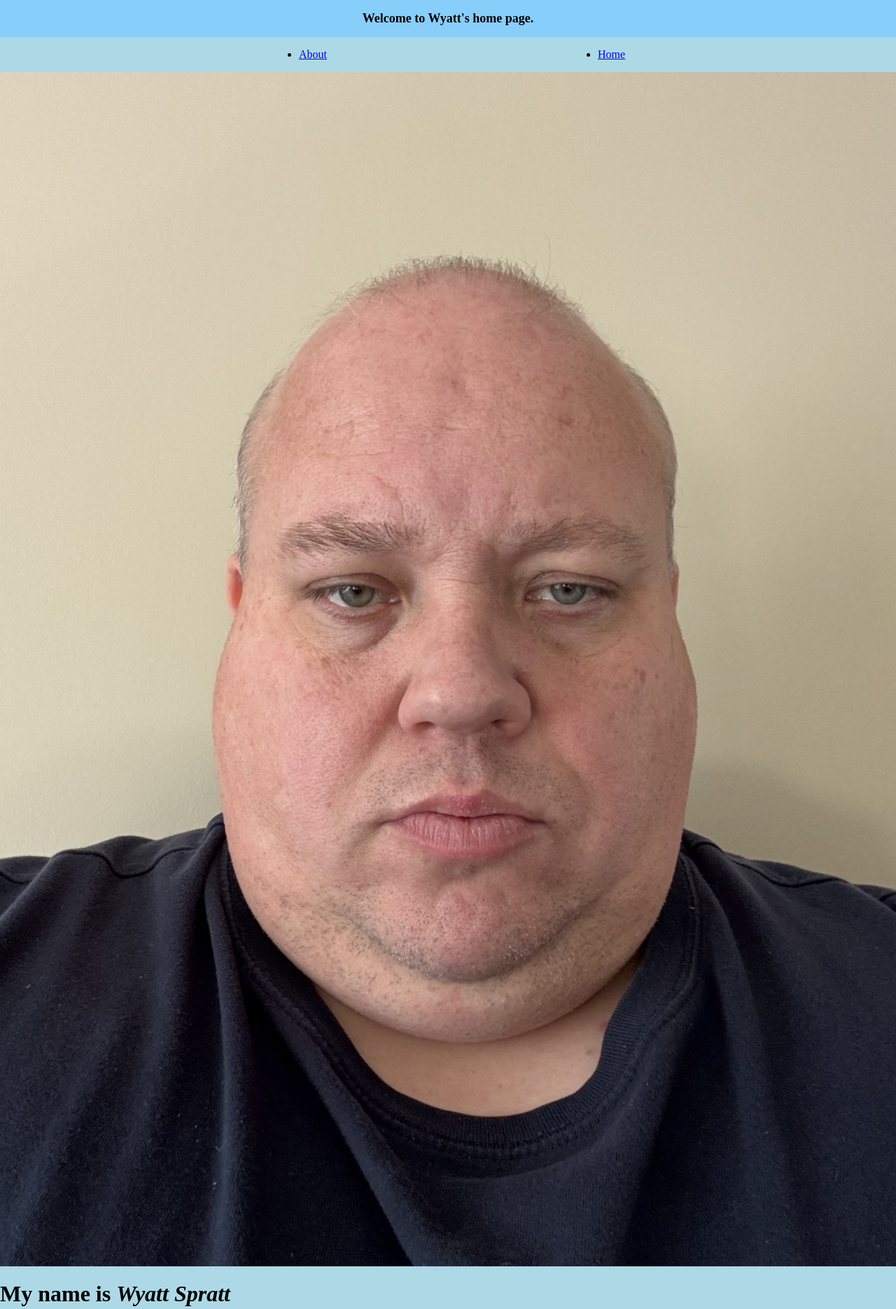
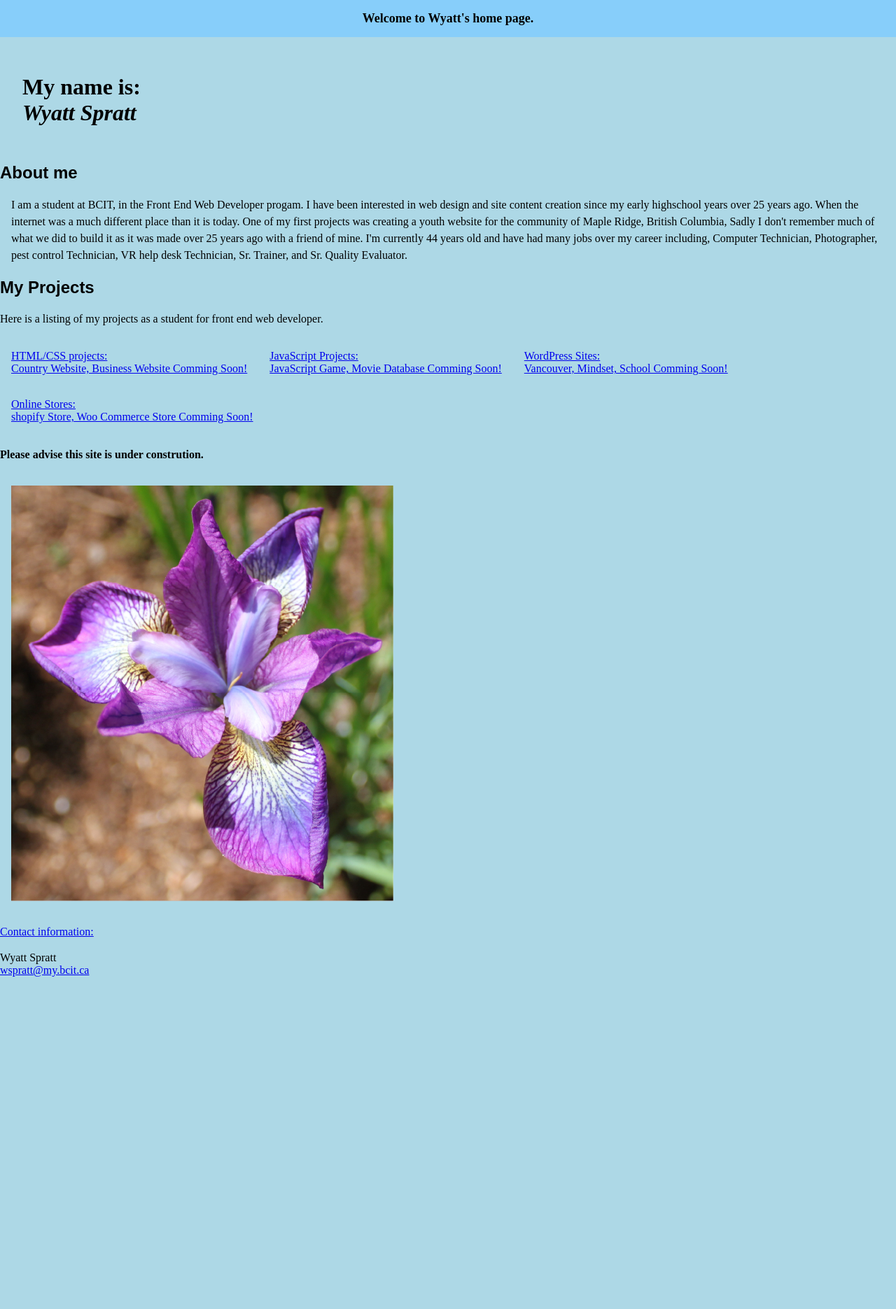
Before and after one commit to Rumtopf/fwd-landing-page-Wyatt, a plain HTML site: page index.html in a window 1280 px wide. Shown: the top 1871 px of the page at 70% size. After the commit the page ends 1412 px from the top, so only its background shows below. Drawn offline with Linux system fonts and the light colour scheme.

Commit message:
project 1 Landing Page v1.5 reworked site links

```diff
--- a/Styles/Styles.css
+++ b/Styles/Styles.css
@@ -28,37 +28,69 @@ body {
 }
 
 nav ul{
-	display:flex;
-	flex-wrap: wrap;
-justify-content: space-evenly;
-text-decoration: none;
+	list-style-type: none;
+	display: flex;
+	padding: 1rem;
 }
+@media (min-width: 50em) {
 
+nav {
+		display: none;
+	}
+	.navigation-menu {
+		flex: 1 1 auto;
+		padding:0 1rem;
+		justify-content: center;
+		color: lightskyblue;
+	}}
+nav li{
+	padding: 1rem;
+	justify-content: center;
+}
 h1{
+	padding: 2rem;
 	text-size-adjust: 1.5rem;
 	justify-content: center;
 	text-justify:auto;
 }
 
-/*h2,
-h3,
+h2{
+	font-family: Arial, Helvetica, sans-serif;
+	text-size-adjust: 1.5rem;
+	justify-content: center;
+	text-justify:auto;
+};
+/*h3,
 h4,
 h5,
 h6 {
 
 }
-
+*/
 p {
-
+font-family: Georgia, 'Times New Roman', Times, serif;
+line-height: 1.6rem;
+font-size: 1.5em;
 }
 
 
 /* Elements
----------------------------------------------
-ul {
-
+--------------------------------------------- */
+.projects{
+	display: flex;
+	flex-wrap: wrap;
+	justify-content: left;
+	margin: 0;
+	padding: 0;
 }
-
+.projects li {
+	list-style-type: none;
+	justify-content: space-evenly;
+	margin: 0;
+	padding: 1rem;
+	justify-content: center;
+}
+/*
 ol {
 
 }
@@ -76,7 +108,9 @@ table {
 }
 
 /* Links
+
 --------------------------------------------- */
+
 a {
 border: 1rem;
 }
@@ -119,13 +153,37 @@ header{
 	padding: 1rem;
 	font-size: large;
 	font-weight: bold;
-	text-align: center;
 	margin-top: auto;
 }
 
 /* Main
 --------------------------------------------- */
+.iris{
+	height:max-content;
+	max-width: 100%;
+	image-resolution: 512px 512px;
+	padding: 1rem;
+}
 
+section{
+	margin: 0;
+	padding: 0 ;
+justify-content: left ;
+}
+p{
+	line-height: 1.5rem;
 
+}
+
+.aboutme{
+	padding-left: 1rem;
+	padding-right: 1rem;
+}
 /* Footer
 --------------------------------------------- */
+
+div.construction {
+	display: flex;
+	flex-wrap: wrap;
+	justify-content: center;
+}
--- a/index.html
+++ b/index.html
@@ -2,55 +2,82 @@
 <head>
     <meta charset="UTF-8">
     <meta name="viewport" content="width=device-width, initial-scale=1.0">
-    <title>Project 1 Landing Page</title>
+    <title><b>Project 1 Landing Page</b></title>
 </head>
-<link rel="stylesheet" href="styles/normalize.css">
-<link rel="stylesheet" href="styles/styles.css">
 <header class="header">Welcome to Wyatt's home page.</header>
 <body>
+    <link rel="stylesheet" href="styles/normalize.css">
+    <link rel="stylesheet" href="styles/styles.css">
 
     <section>
 
-
     <Nav class="navigation-menu">
         <ul>
-            <li><a href="about.html">About</a></li>
-            <li><a href="index.html">Home</a></li>
+            <li><a href="about.html"><b>About</b></a></li>
+            <li><a href="index.html"><b>Home</b></a></li>
+            <li><a href="contact"><b>Contact</b></a></li>
         </ul>
     </Nav>
-    <img src="images/Wyatt Selfi2.jpg" alt="Selfi">
 
-    <h1>My name is <em>Wyatt Spratt</em></h1>
-
-        <p>I am a student at BCIT, in the Front End Web Developer progam. I have been interested in web design and site content creation since my early highschool years over 25 years ago, the internet was a much different place than it is today. One of my first projects was creating a youth website for the community of Maple Ridge, British Columbia, I don't remember much of what we did to build it as it was over 25 years ago. I'm currently 44 years old and have had many jobs over my career including, Computer Technician, Photographer, pest control Technician, VR help desk Technician, Sr. Trainer, and Sr. Quality Evaluator.
-        </p>
-
-    </section>
+        <h1>My name is:
+        <div>
+        <em>Wyatt Spratt</em>
+        </div></h1>
+        <h2>About me</h2>
+        <p class="aboutme">I am a student at BCIT, in the Front End Web Developer progam. I have been interested in web design and site content creation since my early highschool years over 25 years ago. When the internet was a much different place than it is today. One of my first projects was creating a youth website for the community of Maple Ridge, British Columbia, Sadly I don't remember much of what we did to build it as it was made over 25 years ago with a friend of mine. I'm currently 44 years old and have had many jobs over my career including, Computer Technician, Photographer, pest control Technician, VR help desk Technician, Sr. Trainer, and Sr. Quality Evaluator.
         </p>
     </section>
 
+    <section>
+        <h2>My Projects</h2>
+            <p>
+                Here is a listing of my projects as a student for front end web developer.
+            </p>
+                <ul class="projects">
+                <div>
+                    <li> <a href="#">HTML/CSS projects:
+                    <div>Country Website, Business Website
+                Comming Soon!</a></div>
+                    </li>
+                </div>
+                <div><li>
+                    <a href="#">JavaScript Projects:
+                        <div>
+                    JavaScript Game, Movie Database
+                    Comming Soon!
+                    </a></div>
+                    </li>
+                </div>
+                    <li>
+                    <a href="#">WordPress Sites:
+                <div>
+                    Vancouver, Mindset, School
+                    Comming Soon!
+                </div></a>
 
-
-    <SEction>
-        <h2>my projects</h2>
-        <p class="projects"> Here is a listing of my projects as a student for front end web Developer</p>
-        <ul>
-            <li> HTML/CSS projects:
-                Country Website, Business Website
-            <li>
-            <li>JavaScript Projects:
-                    JavaScript Game, Movie Database
-            </li>
-            <li>WordPress Sites:
-                Vancouver, Mindset, School
-            </li>
-            <li>Online Stores:
-                shopify Store, Woo Commerce Store</li>
-
-
-
+                    </li>
+                    <li> <a href="#">Online Stores:
+                        <div>
+                    shopify Store, Woo Commerce Store
+                    Comming Soon!
+                </div></a>
+                </li>
             </ul>
-    </SEction>
+    </section>
 </body>
-<footer>Site is continuously under constrution.</footer>
+<footer>
+    <div class="constrution">
+    <p><b>Please advise this site is under constrution.</b></p>
+    <img class="iris" src="images/Iris.jpg" alt="iris">
+</div>
+<p>
+    <a href="contact" id="contact">Contact information:</a>
+   <div>
+    Wyatt Spratt
+   </div>
+   <div>
+     <a href="mailto:wspratt@my.bcit.ca">wspratt@my.bcit.ca</a>
+    </div>
+    </p>
+</footer>
 </html>
```
Also changed, not shown: About.html (deleted, +0 -18 lines), images/Iris.jpg (added), 1 other file.
